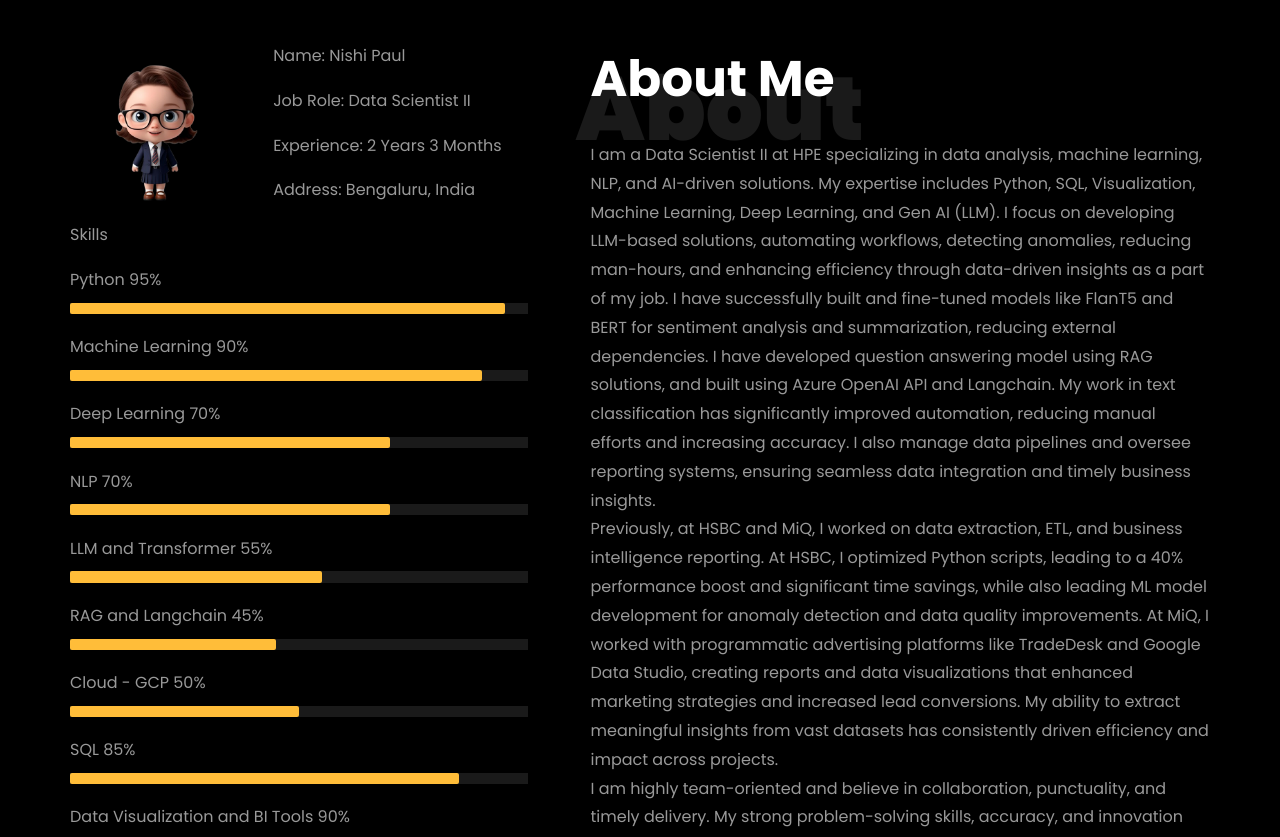
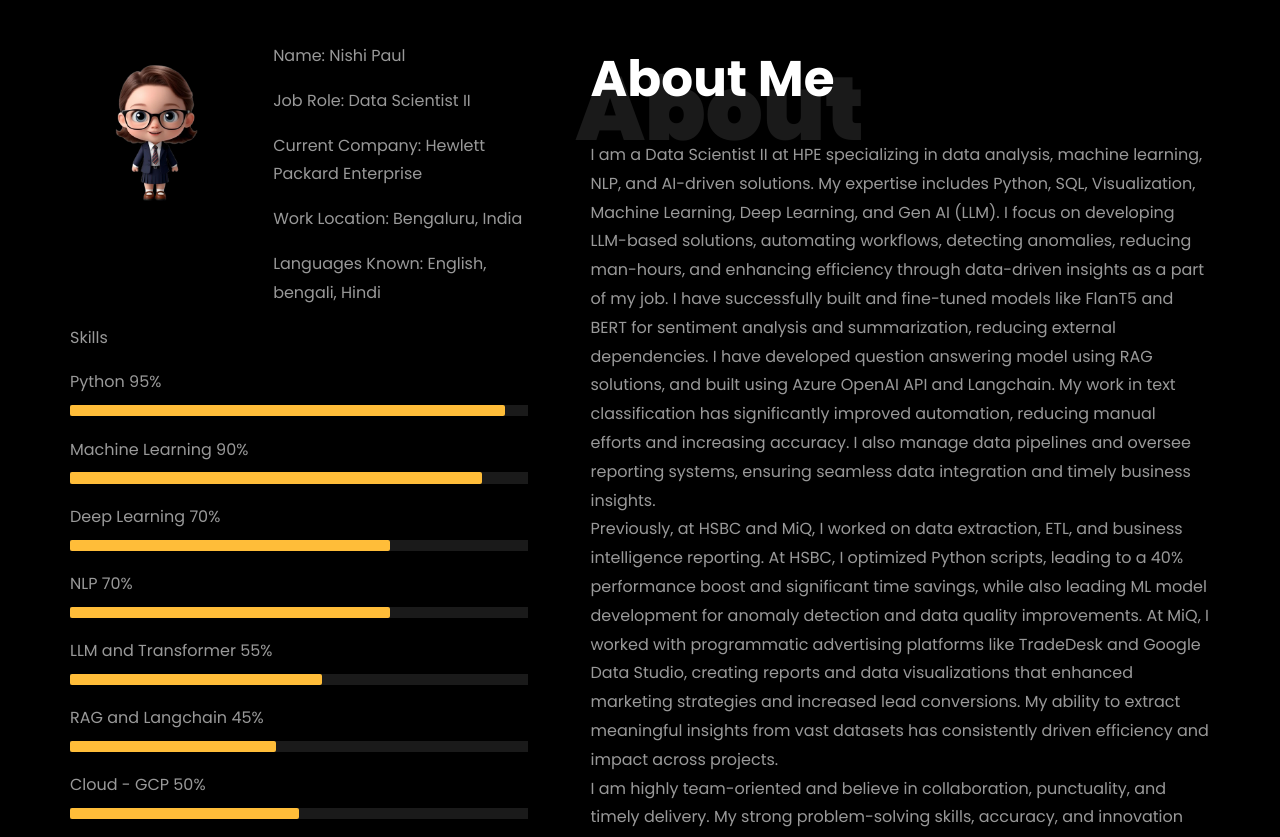
Before and after one commit to nishi-2/github_portfolio, a plain HTML site: page index.html in a window 1280 px wide. Shown: the part 820-1657 px from the top of the page. Drawn offline with Linux system fonts and the light colour scheme; files whose address does not match are found by name.

Commit message:
Update index.html

```diff
--- a/index.html
+++ b/index.html
@@ -226,8 +226,9 @@
 									  <div class="about-info">
 										<p><span class="title-s">Name: </span> <span>Nishi Paul</span></p>
 										<p><span class="title-s">Job Role: </span> <span>Data Scientist II</span></p>
-										<p><span class="title-s">Experience: </span> <span>2 Years 3 Months</span></p>
-										<p><span class="title-s">Address: </span> <span>Bengaluru, India</span></p>
+										<p><span class="title-s">Current Company: </span> <span>Hewlett Packard Enterprise</span></p>
+										<p><span class="title-s">Work Location: </span> <span>Bengaluru, India</span></p>
+										<p><span class="title-s">Languages Known: </span> <span>English, bengali, Hindi</span></p>
 									  </div>
 									</div>
 								  </div>
```
